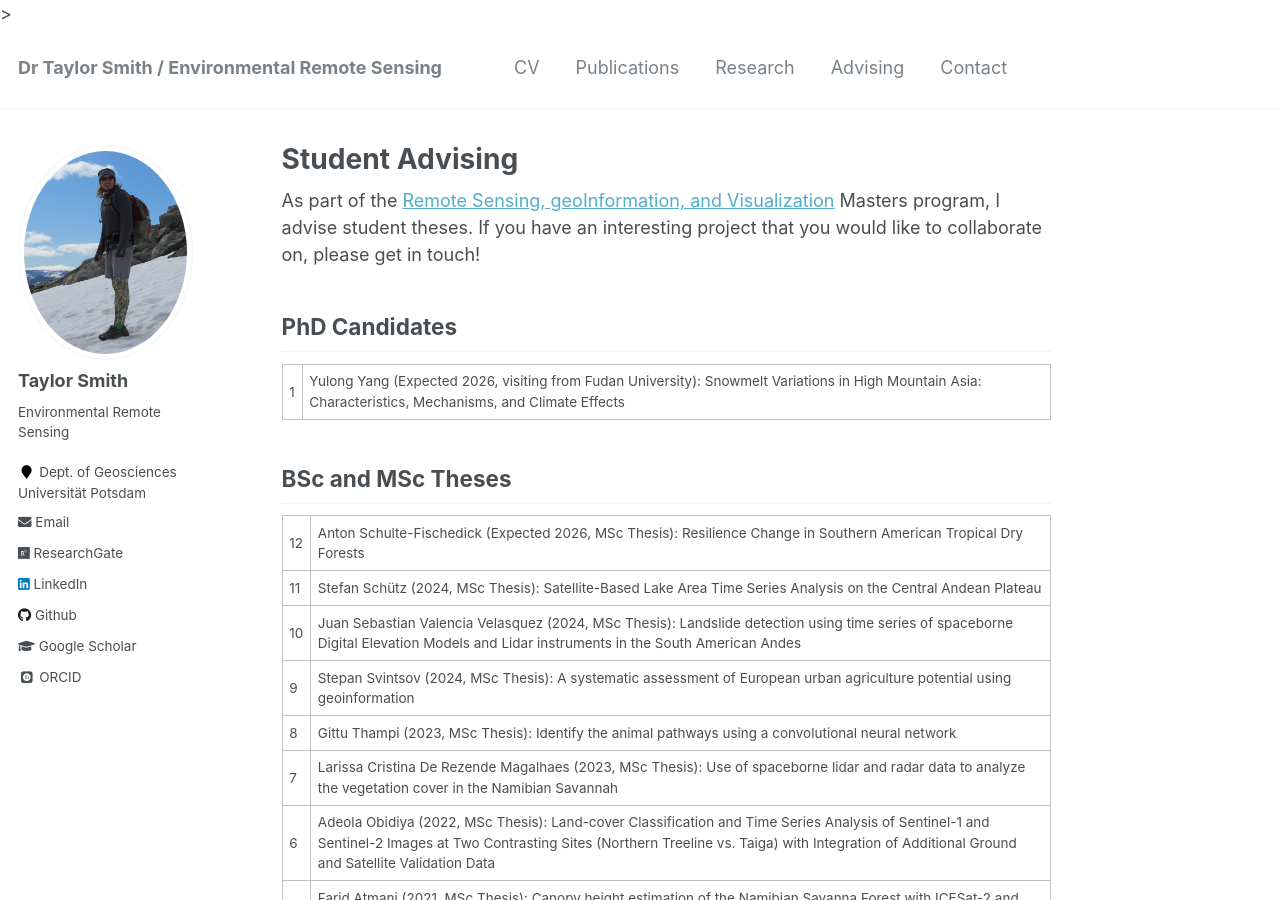
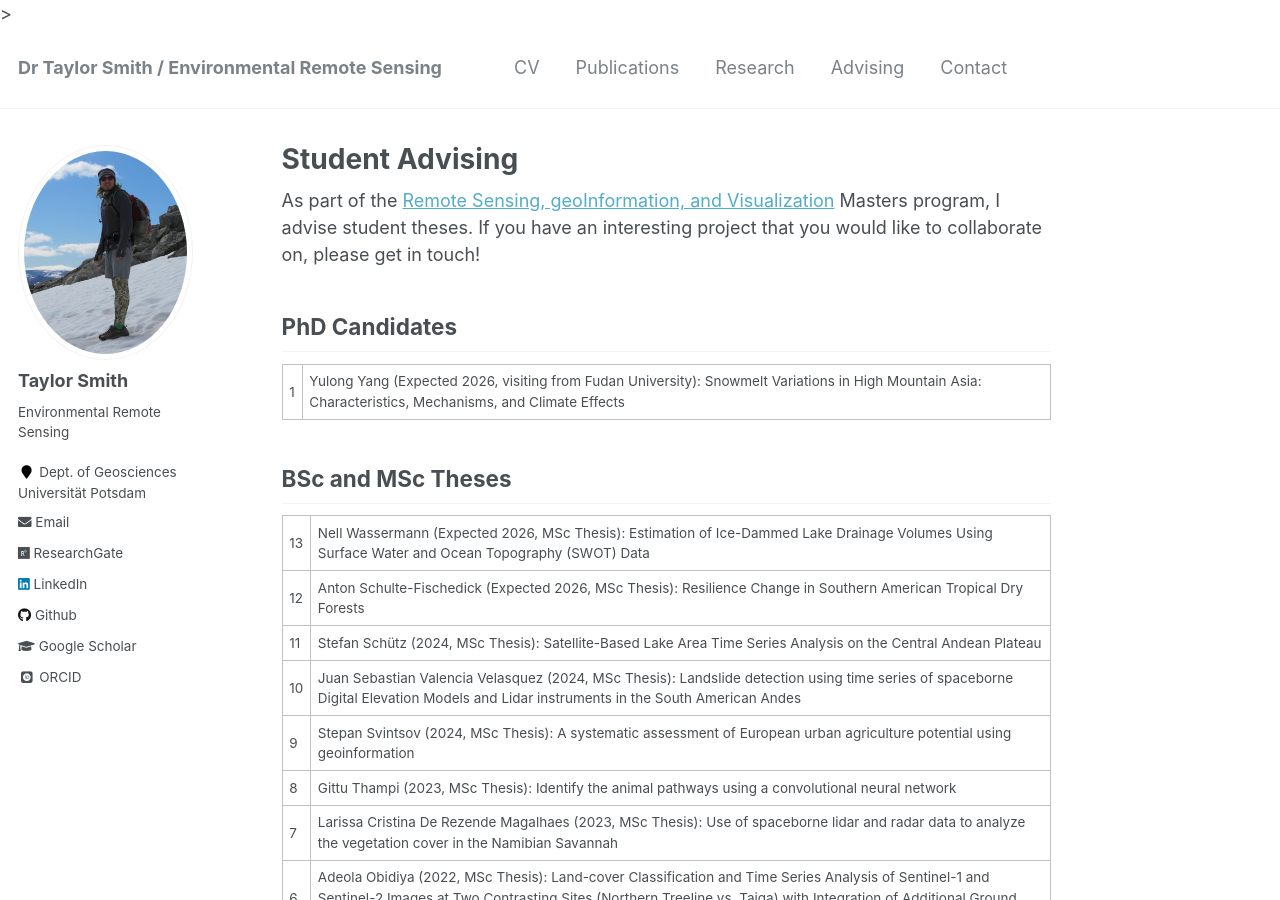
Before and after one commit to tasmi/tasmi.github.io, a Jekyll site: the page built from _pages/advising.md, in a window 1280 px wide and 900 px high. Built offline with Jekyll 4.4.1, drawn with Linux system fonts in a browser that asks for light colours; some web fonts are replaced.

Commit message:
Update advising.md

```diff
--- a/_pages/advising.md
+++ b/_pages/advising.md
@@ -12,6 +12,7 @@ As part of the [Remote Sensing, geoInformation, and Visualization](https://up-rs
 
 ## BSc and MSc Theses
 
+13 | Nell Wassermann (Expected 2026, MSc Thesis): Estimation of Ice-Dammed Lake Drainage Volumes Using Surface Water and Ocean Topography (SWOT) Data
 12 | Anton Schulte-Fischedick (Expected 2026, MSc Thesis): Resilience Change in Southern American Tropical Dry Forests
 11 | Stefan Schütz (2024, MSc Thesis): Satellite-Based Lake Area Time Series Analysis on the Central Andean Plateau
 10 | Juan Sebastian Valencia Velasquez (2024, MSc Thesis): Landslide detection using time series of spaceborne Digital Elevation Models and Lidar instruments in the South American Andes
```
